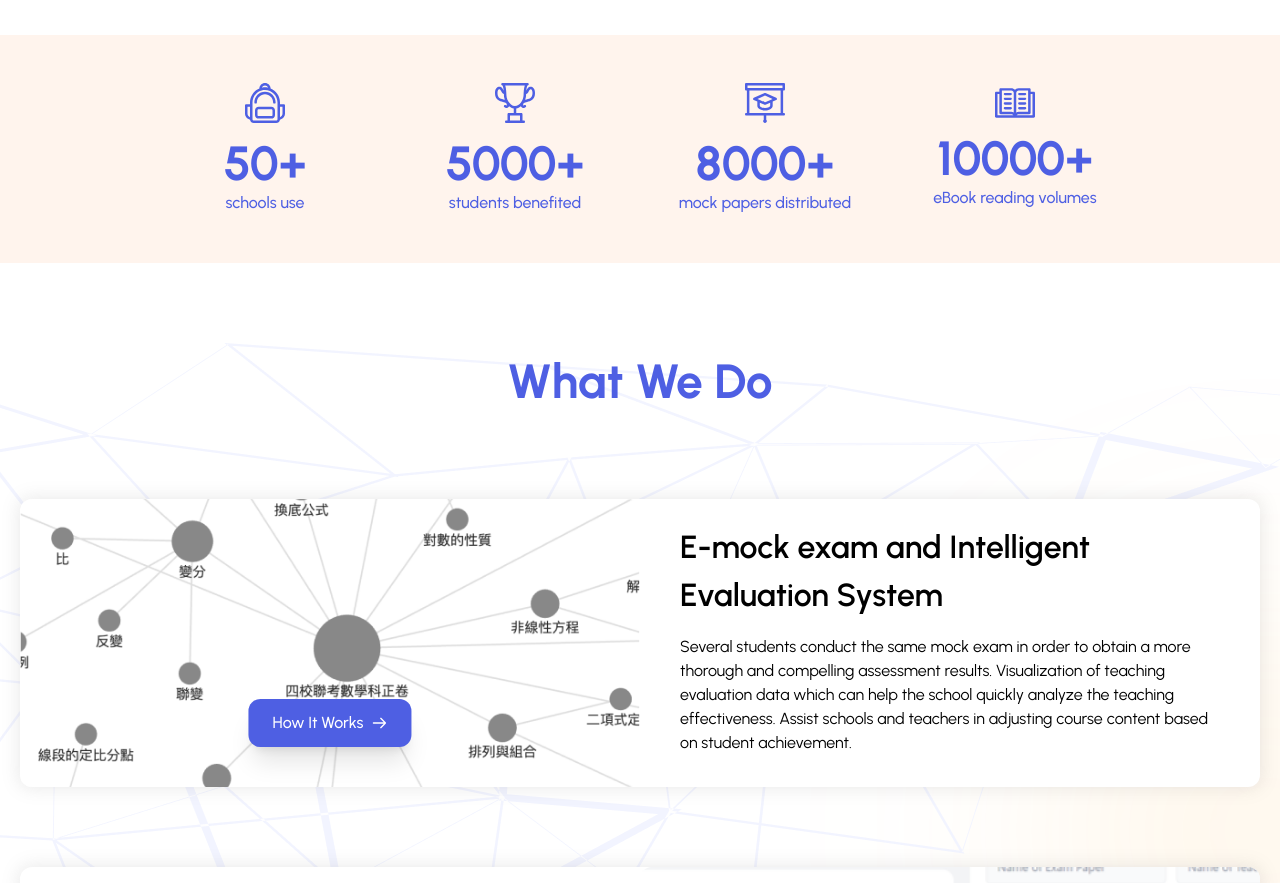
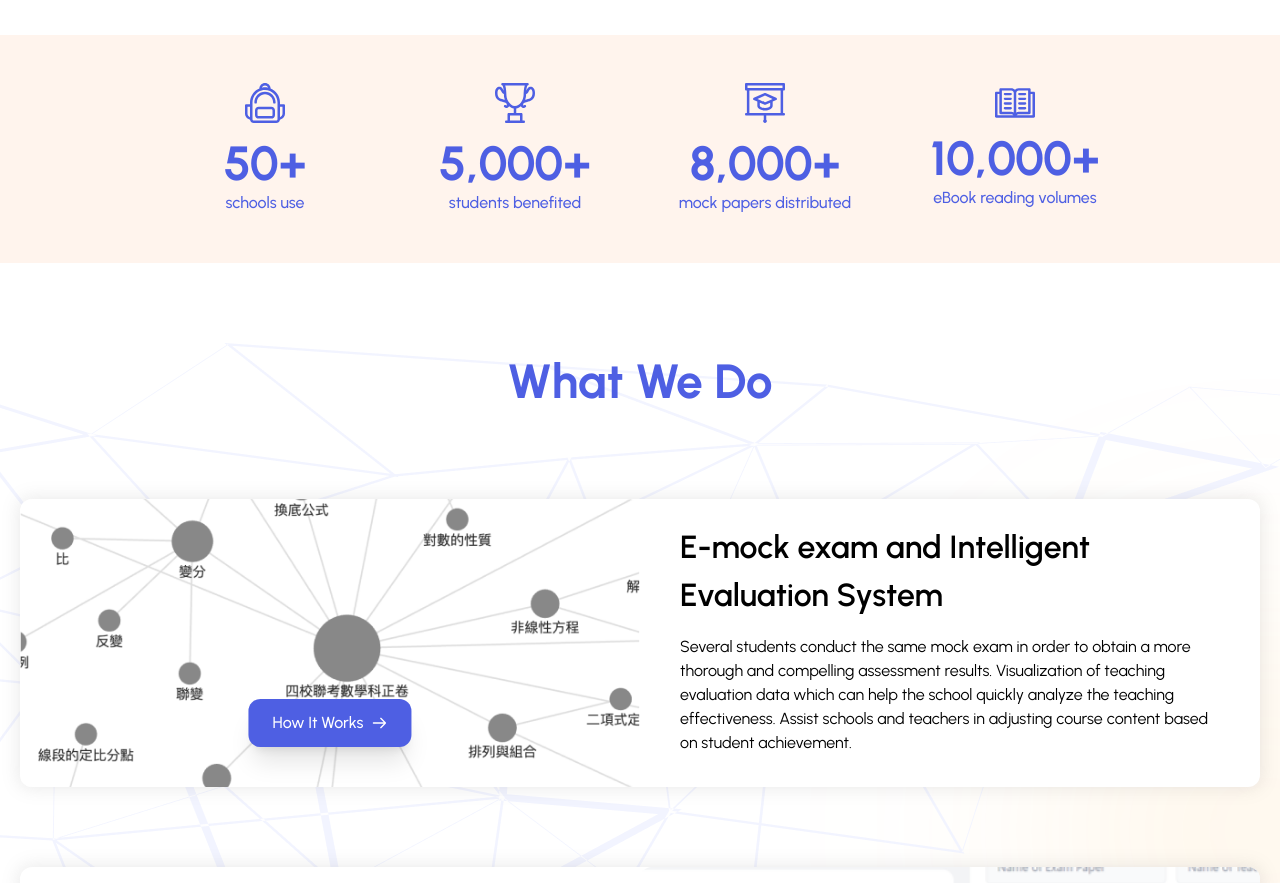
Before and after one commit to mufaqar/examhero, a Next.js app: page / in a window 1280 px wide. Shown: the part 2420-3303 px from the top of the page. Built offline with nearby package versions, Linux system fonts and the light colour scheme.

Commit message:
CounterUp added

```diff
--- a/package.json
+++ b/package.json
@@ -18,6 +18,7 @@
     "framer-motion": "^10.0.1",
     "next": "13.1.6",
     "react": "18.2.0",
+    "react-countup": "^6.4.1",
     "react-dom": "18.2.0",
     "react-icons": "^4.7.1",
     "react-slick": "^0.29.0",
--- a/src/modules/home-module.tsx
+++ b/src/modules/home-module.tsx
@@ -5,32 +5,33 @@ import React from "react";
 import { Benefit, Ebook, Mockpaper, SchoolUse } from "../../public/svg/imports";
 import { motion, Variants } from "framer-motion";
 import { fadeUp } from "@/animation";
+import CountUp from 'react-countup';
 
 const StatsData = [
   {
-    stats: "50+",
+    stats: 50,
     title: "schools use ",
     icon: SchoolUse,
   },
   {
-    stats: "5000+",
+    stats: 5000,
     title: "students benefited",
     icon: Benefit,
   },
   {
-    stats: "8000+",
+    stats: 8000,
     title: "mock papers distributed",
     icon: Mockpaper,
   },
   {
-    stats: "10000+",
+    stats: 10000,
     title: " eBook reading volumes",
     icon: Ebook,
   },
 ];
 
 interface IStats {
-  stats: string;
+  stats: number;
   title: string;
   icon: any;
 }
@@ -85,13 +86,15 @@ const HomeModule = () => {
       {/* stats section */}
       <section >
         <div className="bg-light-pink/20 mt-10">
+
           <Container small={true}>
             <div className="grid grid-cols-2 sm:grid-cols-3 md:grid-cols-4 items-center py-12 gap-10">
               {StatsData.map((item: IStats, idx: number) => {
                 return (
                   <div key={idx} className="flex flex-col items-center justify-center">
                     <Image src={item.icon.src} width={40} height={40} alt={item.title} />
-                    <h3 className="sub-heading font-bold leading-10 text-main mt-5">{item.stats}</h3>
+                    <h3 className="sub-heading font-bold leading-10 text-main mt-5">
+                      <CountUp start={0} end={item.stats} duration={3} />+</h3>
                     <p className="text-main font-medium mt-2">{item.title}</p>
                   </div>
                 )
```
Also changed, not shown: 1 other file (tests, documents, lock files or other folders).
